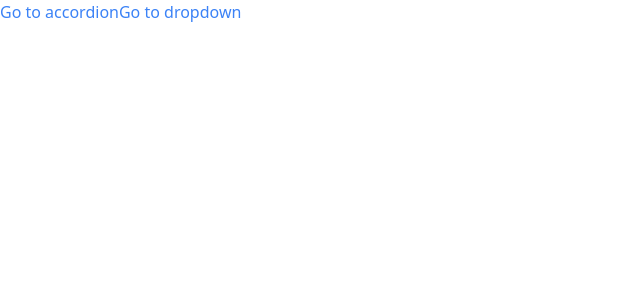
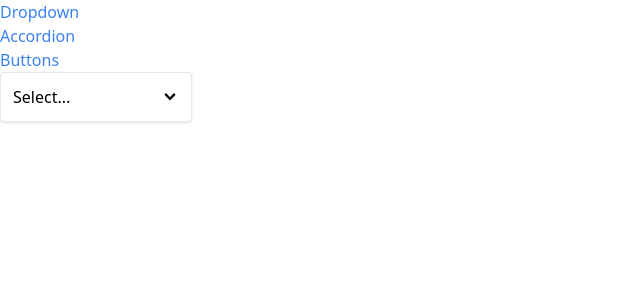
Before and after one commit to naterocks49/fe, a React (Create React App) app: page / in a window 1280 px wide. Shown: the top 300 px of the page, without its empty margins (0-640 px from the left). Built offline with nearby package versions, Linux system fonts and the light colour scheme.

Commit message:
Added sidebar

```diff
--- a/src/App.js
+++ b/src/App.js
@@ -1,16 +1,23 @@
-import Link from "./components/Link";
 import Route from "./components/Route";
 import AccordionPage from './pages/AccordionPage';
 import DropdownPage from "./pages/DropdownPage";
+import Sidebar from "./components/SideBar";
+import ButttonPage from "./pages/ButtonPage";
 
 function App() {
     return (
         <div>
-            <Link to="/accordion">Go to accordion</Link>
-            <Link to="/dropdown">Go to dropdown</Link>
+            <Sidebar />
             <div>
-                <Route path='/accordion'><AccordionPage /></Route>
-                <Route path='/dropdown'><DropdownPage /></Route>
+                <Route path="/accordion">
+                    <AccordionPage />
+                </Route>
+                <Route path='/'>
+                    <DropdownPage />
+                </Route>
+                <Route path="/buttons">
+                    <ButttonPage />
+                </Route>
             </div>
         </div>
     );
--- /dev/null
+++ b/src/components/SideBar.js
@@ -0,0 +1,21 @@
+import Link from './Link';
+
+function Sidebar() {
+    const links = [
+        { label: 'Dropdown', path: '/' },
+        { label: 'Accordion', path: '/accordion' },
+        { label: 'Buttons', path: '/buttons' },
+    ];
+
+    const renderedLinks = links.map((link) => {
+        return <Link key={link.label} to={link.path}>{link.label}</Link>
+    });
+
+    return (
+        <div className='sticky top-0 overflow-y-scroll flex flex-col'>
+            {renderedLinks}
+        </div>
+    );
+};
+
+export default Sidebar;
--- a/src/pages/ButtonPage.js
+++ b/src/pages/ButtonPage.js
@@ -3,7 +3,7 @@
 
 function ButtonPage() {
     const handleClick = () => {
-        console.log('Click!');
+
     };
 
     return <div>
```
